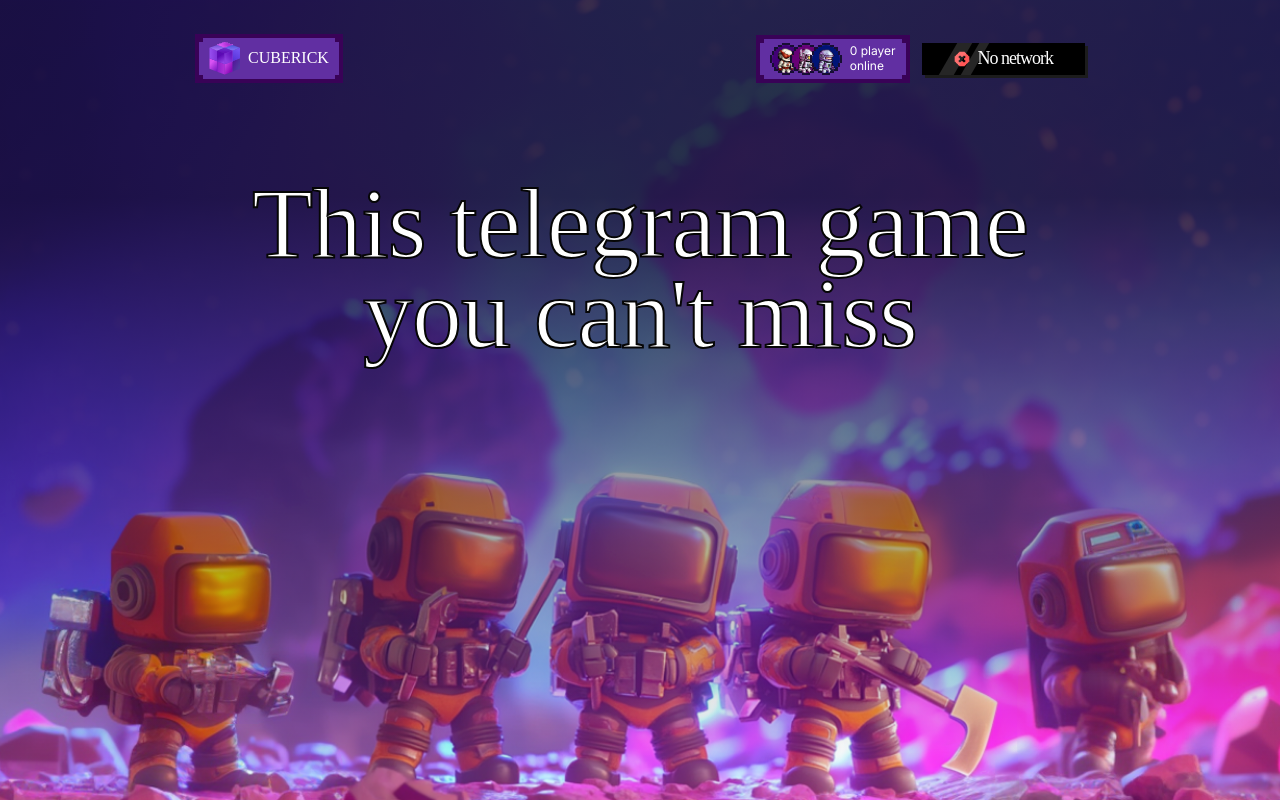
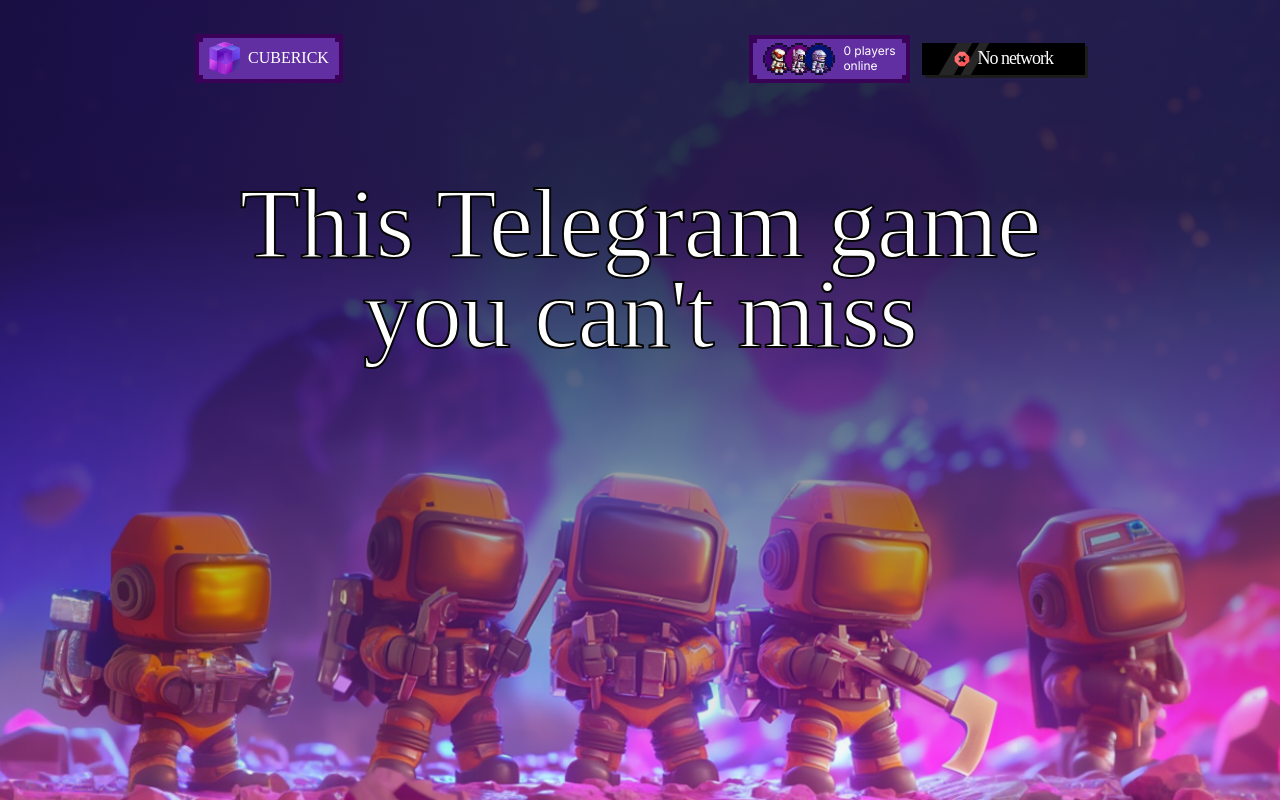
Before and after one commit to nomadec/cuberick, a React (Vite) app: page / in a window 1280 px wide. Shown: the top 800 px of the page. Built offline with nearby package versions, Linux system fonts and the light colour scheme; no server answers; a web font is replaced by a local one.

Commit message:
copyright year, big T, player?'s'

```diff
--- a/src/components/Footer.jsx
+++ b/src/components/Footer.jsx
@@ -35,7 +35,9 @@ const Footer = () => {
 					</div>
 				</div>
 				<div className="mt-6 flex flex-col items-start gap-3 sm:mt-10 sm:flex-row sm:items-center sm:justify-between">
-					<p className="text-inter text-white opacity-70">Copyright © 2024 CUBERICK</p>
+					<p className="text-inter text-white opacity-70">
+						Copyright © {new Date().getFullYear()} CUBERICK
+					</p>
 					<Link to="/privacy-policy" className="text-inter text-white opacity-70">
 						Privacy Policy
 					</Link>
--- a/src/components/Header.jsx
+++ b/src/components/Header.jsx
@@ -29,7 +29,7 @@ const Header = ({ connection, playersOnline }) => {
 					<div className="relative flex items-center border-4 border-[#390257] bg-[#612FA2] px-2.5 py-1">
 						<img src={accountsSvg} alt="logo" />
 						<span className="font-inter ml-2 text-xs leading-[120%] text-white">
-							{formatNumber(playersOnline)} player <br /> online
+							{formatNumber(playersOnline)} player{playersOnline != 1 && 's'} <br /> online
 						</span>
 						<div className="absolute top-0 left-0 h-1 w-1 bg-[#390257]"></div>
 						<div className="absolute bottom-0 left-0 h-1 w-1 bg-[#390257]"></div>
--- a/src/components/Hero.jsx
+++ b/src/components/Hero.jsx
@@ -11,7 +11,7 @@ const Hero = ({ connection, playersOnline }) => {
 			<div className="absolute inset-0 -z-10 bg-[linear-gradient(180deg,rgba(10,6,31,0.8)_21.93%,rgba(10,6,31,0)_85.52%)]"></div>
 			<Header connection={connection} playersOnline={playersOnline} />
 			<h1 className="font-pixel text-outline container mt-10 text-center text-[40px] leading-[105%] text-white sm:mt-24 sm:text-[100px] sm:leading-[90%] sm:tracking-[-1px]">
-				This telegram game you can&apos;t miss
+				This Telegram game you can&apos;t miss
 			</h1>
 			<HR />
 		</div>
```
